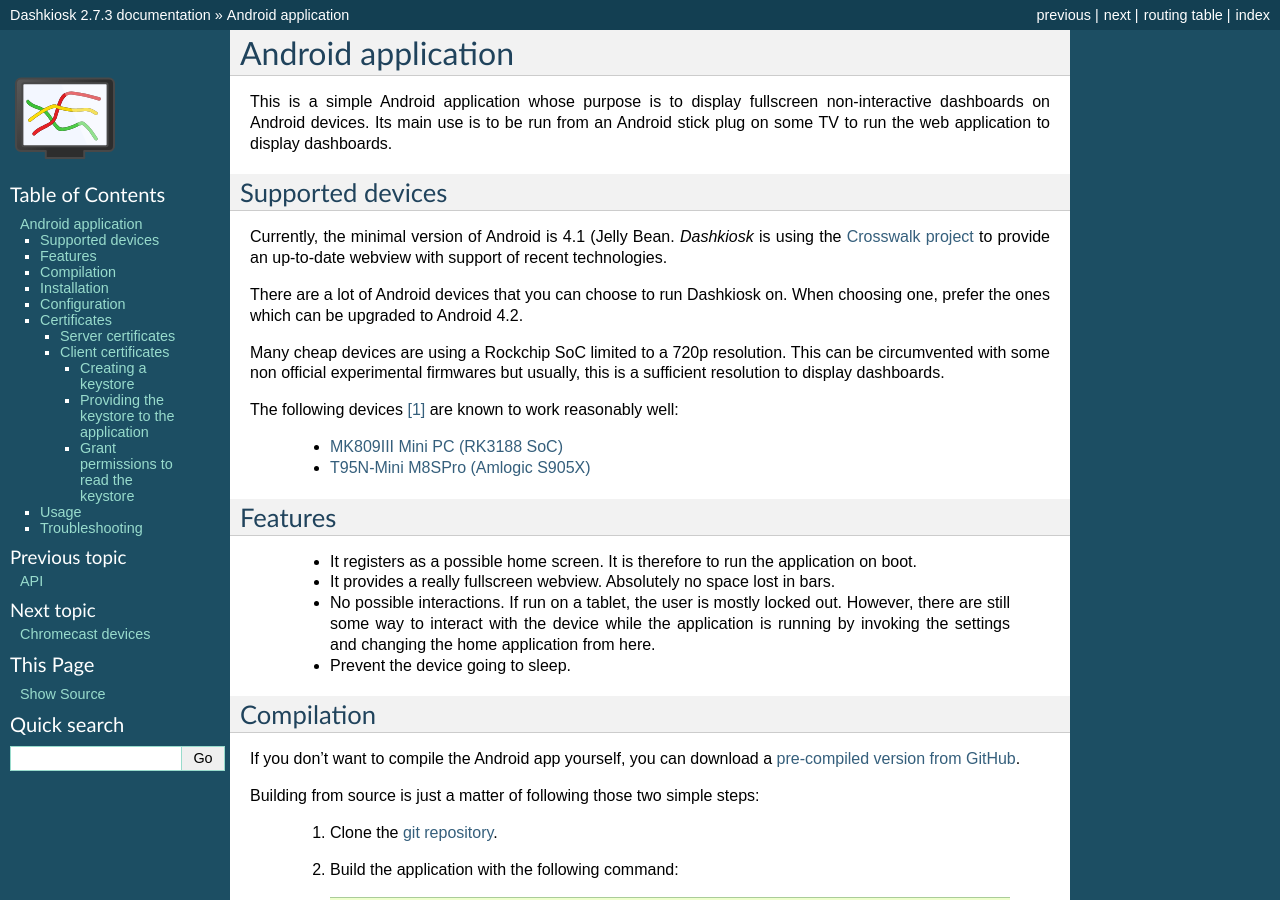
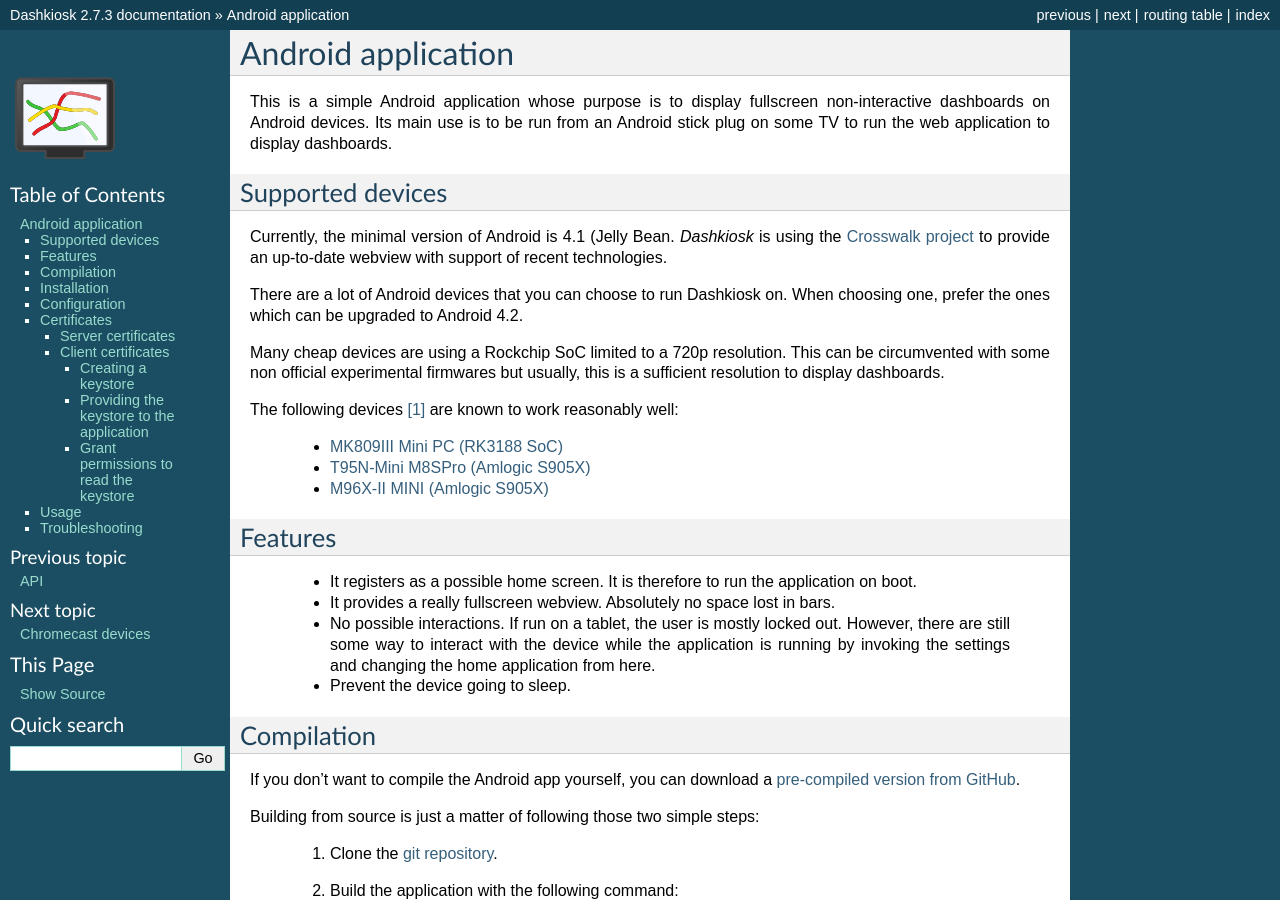
Before and after one commit to vincentbernat/dashkiosk, a Sphinx documentation site: the page built from docs/android.rst, in a window 1280 px wide and 900 px high. Built offline with Sphinx 7.4.7, drawn with Linux system fonts in a browser that asks for light colours.

Commit message:
doc: additional device tested with Dashkiosk

```diff
--- a/docs/android.rst
+++ b/docs/android.rst
@@ -28,6 +28,7 @@ The following devices [#devices]_ are known to work reasonably well:
 
  - `MK809III Mini PC (RK3188 SoC) <https://www.amazon.com/MK809III-Android-Mali-400-OpenGLES2-0-OpenVG1-1/dp/B00CZ7RBIU>`_
  - `T95N-Mini M8SPro (Amlogic S905X) <https://www.fasttech.com/products/1110/10023228/5021800>`_
+ - `M96X-II MINI (Amlogic S905X) <https://www.fasttech.com/products/9580600>`_
 
 .. _issue: https://github.com/vincentbernat/dashkiosk/issues/new
 
```
